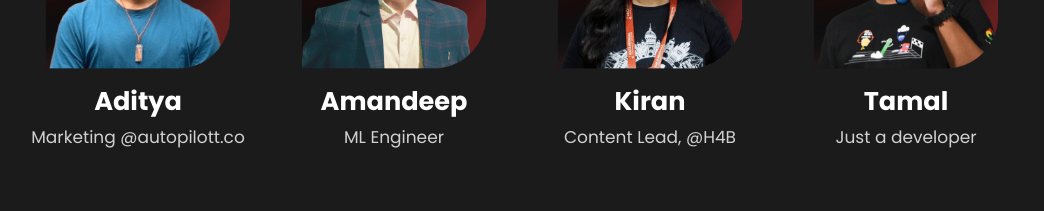
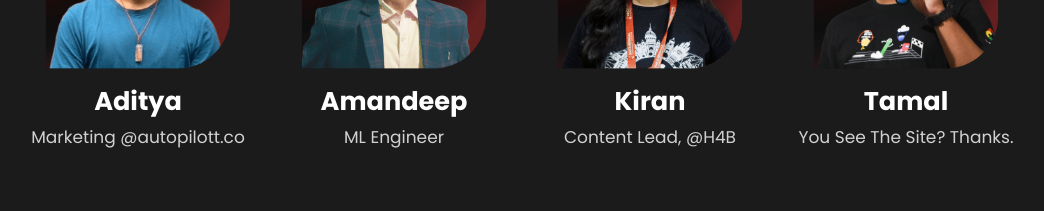
Before and after one commit to hack4bengal/s3, a React (Vite) app: page /team in a window 1280 px wide. Shown: the part 2260-2471 px from the top of the page, without its empty margins (118-1162 px from the left). Built offline with nearby package versions, Linux system fonts and the light colour scheme.

Commit message:
fix: changes to team

```diff
--- a/src/assets/data/TeamContent.js
+++ b/src/assets/data/TeamContent.js
@@ -107,7 +107,7 @@ const teamMember = {
     {
       img: tamal,
       name: "Tamal",
-      title: "Just a developer",
+      title: "You See The Site? Thanks.",
       linkedIn: "https://www.linkedin.com/in/tamalcodes/",
       twitter: "https://twitter.com/tamalCodes",
     },
```
